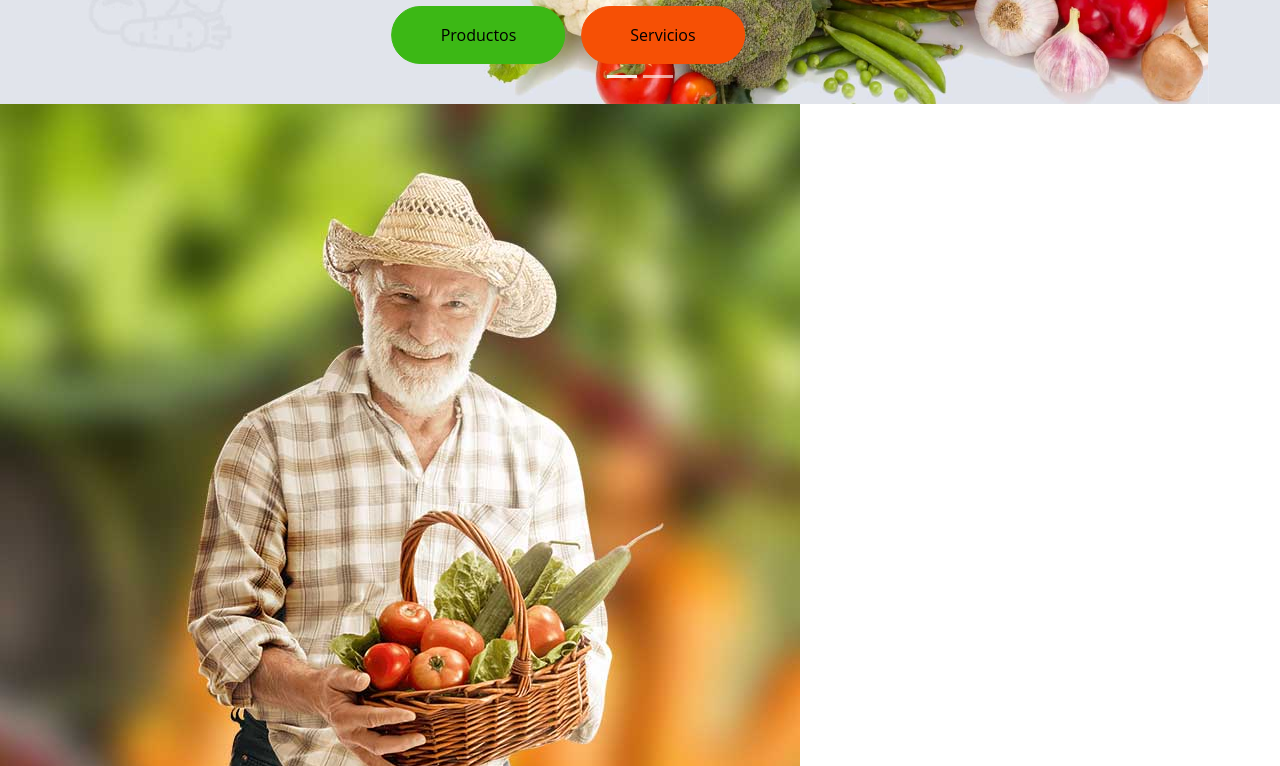
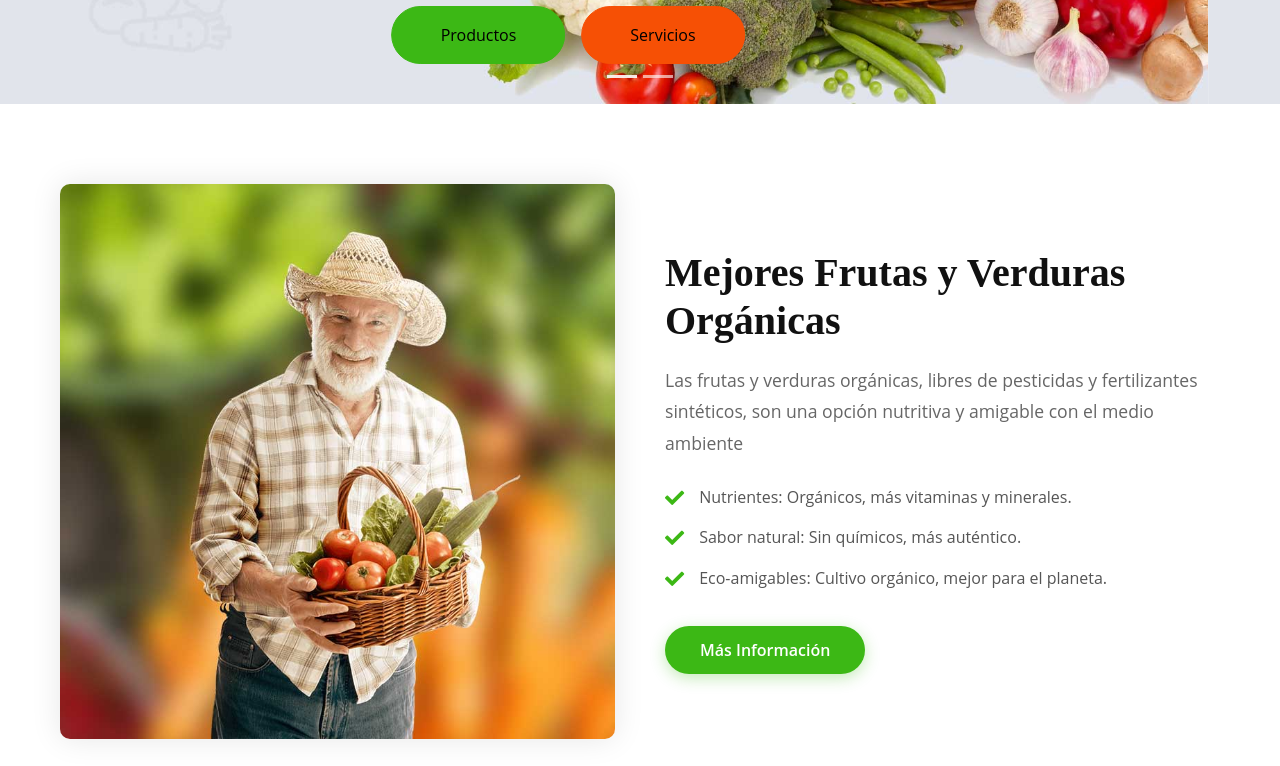
Before and after one commit to Alejos96/Tarea4-DAW, a plain HTML site: page index.html in a window 1280 px wide. Shown: the part 674-1440 px from the top of the page. Drawn offline with nearby package versions, Linux system fonts and the light colour scheme.

Commit message:
Sección Mejores Frutas:

```diff
--- a/css/style.css
+++ b/css/style.css
@@ -40,3 +40,102 @@
     left: 0;
     transform: translateX(0);
 }
+
+
+/*** Mejores Frutas Section ***/
+.mejores-frutas {
+    padding: 80px 0;
+    background-color: #fff;
+}
+
+.mejores-frutas-container {
+    max-width: 1200px;
+    margin: 0 auto;
+    padding: 0 20px;
+    display: flex;
+    align-items: center;
+    gap: 50px;
+    flex-wrap: wrap;
+}
+
+.mejores-frutas-imagen {
+    flex: 1;
+    min-width: 300px;
+}
+
+.imagen-frutas {
+    width: 100%;
+    height: auto;
+    border-radius: 10px;
+    box-shadow: 0 0 30px rgba(0, 0, 0, 0.1);
+}
+
+.mejores-frutas-contenido {
+    flex: 1;
+    min-width: 300px;
+}
+
+.titulo-frutas {
+    font-size: 2.5rem;
+    font-weight: 700;
+    color: var(--dark);
+    margin-bottom: 20px;
+    line-height: 1.2;
+}
+
+.descripcion-frutas {
+    font-size: 1.1rem;
+    color: #666;
+    margin-bottom: 25px;
+    line-height: 1.8;
+}
+
+.caracteristica-item {
+    font-size: 1rem;
+    color: #555;
+    margin-bottom: 15px;
+    display: flex;
+    align-items: center;
+    line-height: 1.6;
+}
+
+.icono-check {
+    color: var(--primary);
+    margin-right: 15px;
+    font-size: 1.2rem;
+}
+
+.btn-mas-info {
+    display: inline-block;
+    margin-top: 20px;
+    padding: 12px 35px;
+    background-color: var(--primary);
+    color: #fff;
+    text-decoration: none;
+    border-radius: 25px;
+    font-weight: 600;
+    transition: all 0.3s ease;
+    box-shadow: 0 4px 15px rgba(60, 184, 21, 0.3);
+}
+
+.btn-mas-info:hover {
+    background-color: var(--secondary);
+    transform: translateY(-2px);
+    box-shadow: 0 6px 20px rgba(246, 80, 5, 0.4);
+}
+
+/* Responsive */
+@media (max-width: 768px) {
+    .mejores-frutas-container {
+        flex-direction: column;
+        gap: 30px;
+    }
+
+    .titulo-frutas {
+        font-size: 2rem;
+    }
+
+    .descripcion-frutas {
+        font-size: 1rem;
+    }
+}
--- a/index.html
+++ b/index.html
@@ -107,18 +107,18 @@
 
     <!-- Mejores Frutas Start -->
 
-    <div class="">
-        <div class="">
-            <div class="">
-                <img class="" src="img/about.jpg" alt="Imagen no disponible">
+    <div class="mejores-frutas">
+        <div class="mejores-frutas-container">
+            <div class="mejores-frutas-imagen">
+                <img class="imagen-frutas" src="img/about.jpg" alt="Imagen no disponible">
             </div>
-            <div class="">
-                <h1 class="">Mejores Frutas y Verduras Orgánicas</h1>
-                <p class="">Las frutas y verduras orgánicas, libres de pesticidas y fertilizantes sintéticos, son una opción nutritiva y amigable con el medio ambiente</p>
-                <p><i class="fa fa-check text-primary me-3"></i>Nutrientes: Orgánicos, más vitaminas y minerales.</p>
-                <p><i class="fa fa-check text-primary me-3"></i>Sabor natural: Sin químicos, más auténtico.</p>
-                <p><i class="fa fa-check text-primary me-3"></i>Eco-amigables: Cultivo orgánico, mejor para el planeta.</p>
-                <a class="" href="">Más Información</a>
+            <div class="mejores-frutas-contenido">
+                <h1 class="titulo-frutas">Mejores Frutas y Verduras Orgánicas</h1>
+                <p class="descripcion-frutas">Las frutas y verduras orgánicas, libres de pesticidas y fertilizantes sintéticos, son una opción nutritiva y amigable con el medio ambiente</p>
+                <p class="caracteristica-item"><i class="fa fa-check icono-check"></i>Nutrientes: Orgánicos, más vitaminas y minerales.</p>
+                <p class="caracteristica-item"><i class="fa fa-check icono-check"></i>Sabor natural: Sin químicos, más auténtico.</p>
+                <p class="caracteristica-item"><i class="fa fa-check icono-check"></i>Eco-amigables: Cultivo orgánico, mejor para el planeta.</p>
+                <a class="btn-mas-info" href="">Más Información</a>
             </div>
 
         </div>
```
